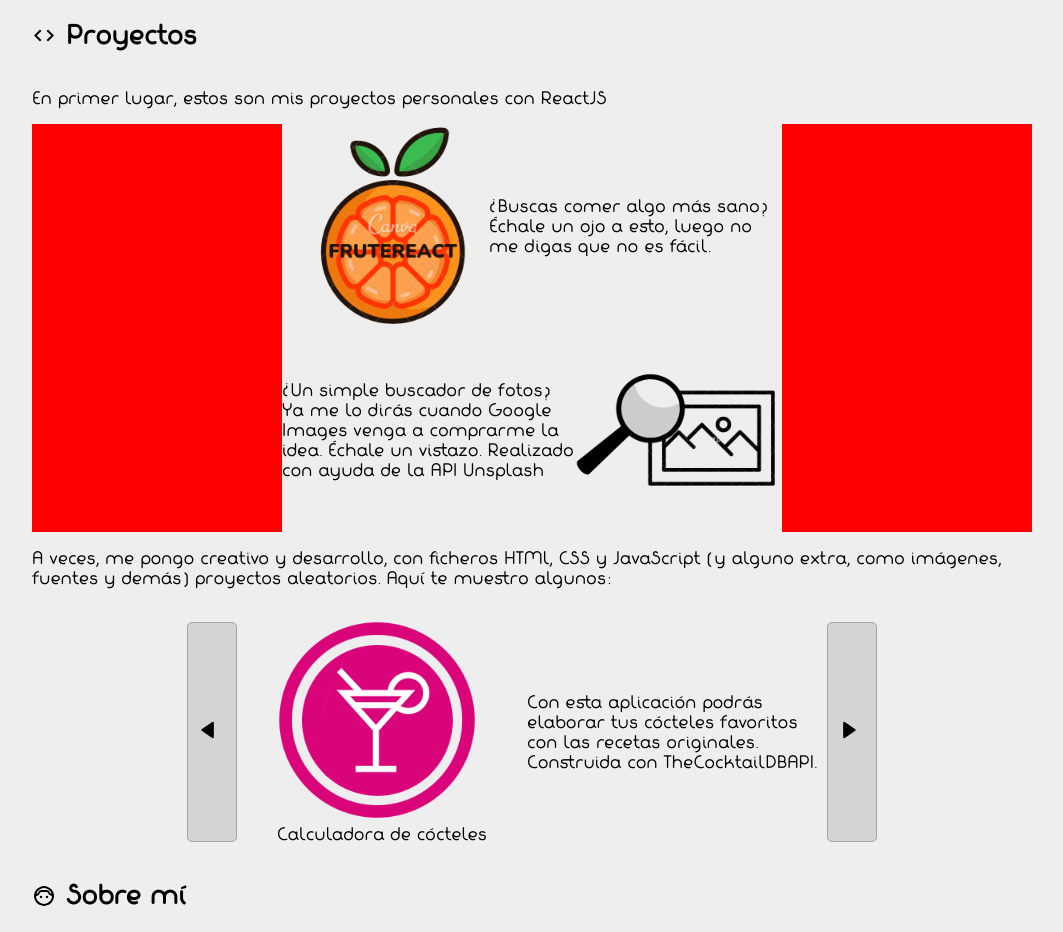
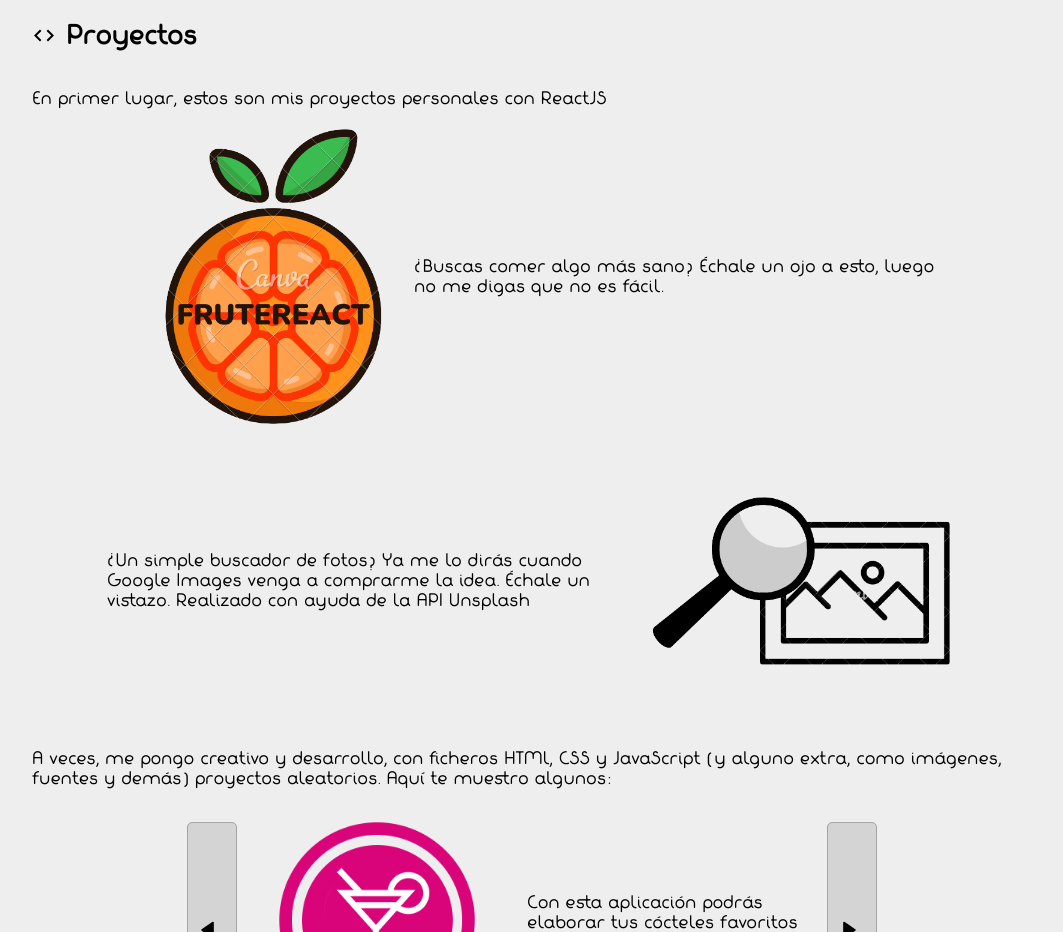
Before and after one commit to JuananA1000/Portfolio, a React (Vite) app: page / in a window 1280 px wide. Shown: the part 588-1520 px from the top of the page, without its empty margins (108-1171 px from the left). Built offline with nearby package versions, Linux system fonts and the light colour scheme.

Commit message:
Centrar y agrandar proyectos react

```diff
--- a/src/components/Proyectos/Proyectos.css
+++ b/src/components/Proyectos/Proyectos.css
@@ -1,37 +1,42 @@
 .proyectos-header {
   display: flex;
 }
-.proyecto-react {
-  width: 500px;
+
+img {
+  border-radius: 20px;
+}
+
+#proyectos-img {
+  margin-right: 10px;
+}
+
+.espacio-proyectos {
   display: flex;
-  justify-content: space-between;
+  flex-direction: column;
   align-items: center;
 }
 
-.otro-proyecto {
+.proyecto-react {
+  display: flex;
+  width: 850px;
+  align-items: center;
+}
+
+.flecha-otro-proyecto {
   height: 220px;
   width: 50px;
   border-radius: 5px;
   background-color: #d4d4d4;
   border: 1px solid #a5a5a5;
 }
-
-.otro-proyecto:hover {
+.flecha-otro-proyecto:hover {
   background-color: #b1b1b1;
   cursor: pointer;
   transition: all 0.2s ease;
 }
 
-#proyectos-img {
-  margin-right: 10px;
-}
-
 .arrows {
   background-color: transparent;
-}
-
-img {
-  border-radius: 20px;
 }
 
 #descripcion {
@@ -41,9 +46,3 @@ img {
 figcaption {
   text-align: center;
 }
-
-.espacio-proyectos {
-  background-color: red;
-  padding-left: 25%;
-
-}
--- a/src/components/Proyectos/Proyectos.jsx
+++ b/src/components/Proyectos/Proyectos.jsx
@@ -29,7 +29,7 @@ const ImageCarousel = ({ images }) => {
 
   return (
     <div style={{ display: 'flex', alignItems: 'center', justifyContent: 'center' }}>
-      <button className='otro-proyecto' onClick={goToPrevious}>
+      <button className='flecha-otro-proyecto' onClick={goToPrevious}>
         <img className='arrows' src={leftArrow} width={20} />
       </button>
       <figure>
@@ -44,7 +44,7 @@ const ImageCarousel = ({ images }) => {
         <figcaption>{projects[currentIndex].appName}</figcaption>
       </figure>
       <p id='descripcion'>{projects[currentIndex].description}</p>
-      <button className='otro-proyecto' onClick={goToNext}>
+      <button className='flecha-otro-proyecto' onClick={goToNext}>
         <img className='arrows' src={rightArrow} width={20} />
       </button>
     </div>
@@ -62,11 +62,10 @@ export default function Proyectos() {
       <p>{translate['projects-description']}</p>
 
       {/* Proyectos con REACT */}
-      {/* PENDIENTE: centrar esto en pantalla, los proyectos estarán en vertical */}
       <div className='espacio-proyectos'>
         <div className='proyecto-react'>
           <a href={FRUTEREACT_LINK} target='_blank'>
-            <img src={fruteReact} alt='fruteReactLogo.png' width={200} />
+            <img src={fruteReact} alt='fruteReactLogo.png' width={300} />
           </a>
           <p>{translate['projects-react-frutereact']}</p>
         </div>
@@ -74,7 +73,7 @@ export default function Proyectos() {
         <div className='proyecto-react'>
           <p>{translate['projects-react-search-images']}</p>
           <a href={BUSCA_IMAGENES_LINK} target='_blank'>
-            <img src={buscadorImagenes} alt='buscadorImagenes.png' width={200} />
+            <img src={buscadorImagenes} alt='buscadorImagenes.png' width={300} />
           </a>
         </div>
       </div>
```
